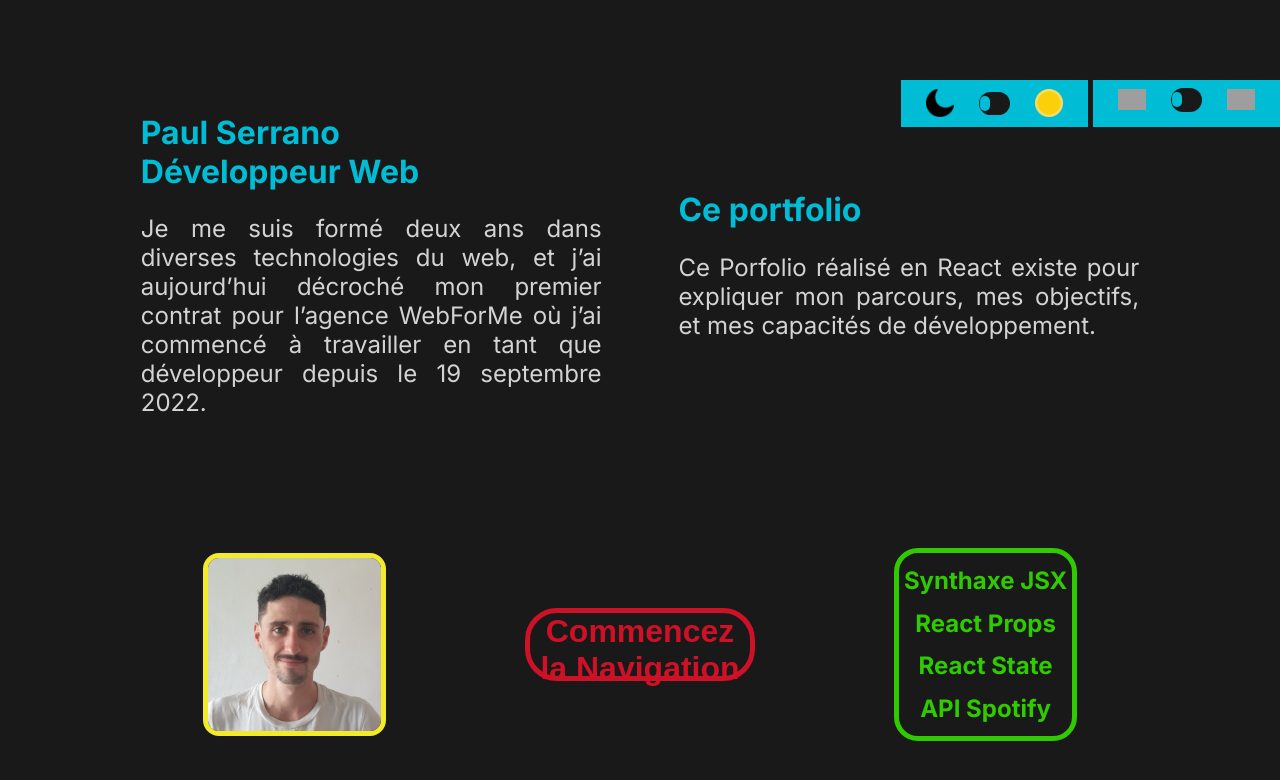
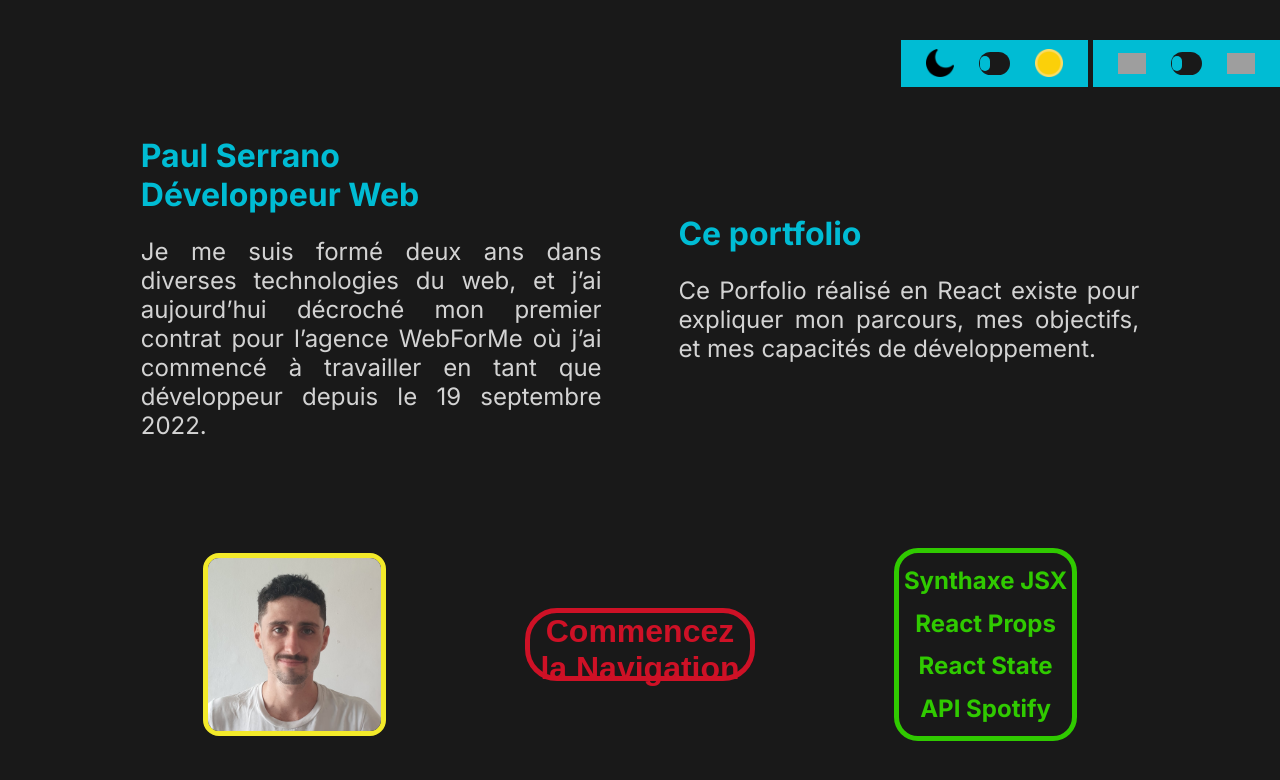
Before and after one commit to Paul-Serrano/portfolio-react, a React (Create React App) app: page / in a window 1280 px wide. Shown: the top 780 px of the page. Built offline with nearby package versions, Linux system fonts and the light colour scheme; grey boxes are pictures that could not be loaded.

Commit message:
opening animations done

```diff
--- a/src/App.js
+++ b/src/App.js
@@ -39,8 +39,8 @@ function App() {
 
   return (
     <div className="App">
+        <IntroBoard lightMode={lightMode} language={langMode} toggleDarkMode={toggleDarkMode} toggleEnglishMode={toggleEnglishMode}/>
         <main className={lightMode ? "main light-mode" : "main"}>
-            <IntroBoard lightMode={lightMode} language={langMode} toggleDarkMode={toggleDarkMode} toggleEnglishMode={toggleEnglishMode}/>
             <div className="left-side">
                 <Nav language={langMode}/>
                 <Option class="settings" toggleDarkMode={toggleDarkMode} toggleEnglishMode={toggleEnglishMode}/>
--- a/src/components/index/IntroBoard.js
+++ b/src/components/index/IntroBoard.js
@@ -1,7 +1,6 @@
 import Option from "../settings/Option";
 import introBoardList from "./introBoardList";
 import profilPicture from "../../img/photo-paul.jpg"
-import {screen} from "@testing-library/react";
 
 function IntroBoard({lightMode, language, toggleDarkMode, toggleEnglishMode}) {
 
@@ -31,9 +30,9 @@ function IntroBoard({lightMode, language, toggleDarkMode, toggleEnglishMode}) {
             perso.style.left = "0";
         }, 750);
         const main = document.getElementsByTagName("main")[0];
+        main.style.display = "flex";
         main.style.animation = "positionswitch 1s forwards linear";
         main.style.animationDelay = "2s";
-        console.log(main);
     }
 
     return(
--- a/src/components/index/Nav.js
+++ b/src/components/index/Nav.js
@@ -25,7 +25,6 @@ function Nav({language}) {
         )
         const main = document.getElementsByTagName("main")[0];
         main.style.animation = "positionswitchback 0.01s forwards linear";
-        console.log(main);
     }
 
     return (
--- a/src/index.css
+++ b/src/index.css
@@ -45,13 +45,20 @@ body {
 }
 
 .main {
-  display: flex;
+  display: none;
   width: 100%;
   height: 100vh;
   position: fixed;
 }
 
 /*Intro Board -- start*/
+
+.intro-board-background {
+  display: flex;
+  width: 100%;
+  height: 100vh;
+  background-color: #191919;
+}
 
 .intro-board {
   position: fixed;
@@ -63,20 +70,22 @@ body {
   flex-direction: column;
   justify-content: space-evenly;
   align-items: center;
+  animation: fadeon 0.5s forwards linear;
 }
 
 .intro-settings {
   width: 30%;
   display: flex;
-  position: absolute;
-  top: 10%;
-  right: 0;
+  position: relative;
+  top: 5%;
   background-color: #00BCD4;
+  left: 100%;
+  align-self: flex-end;
+  animation: slideleft 0.5s forwards ease;
 }
 
 .intro-settings .settings-block {
   width: 50%;
-  height: 25%;
 }
 
 .intro-settings .settings-block:nth-child(2) {
@@ -111,6 +120,19 @@ body {
   flex-direction: column;
   justify-content: center;
   align-items: start;
+  position: relative;
+}
+
+.intro-block:nth-child(1) {
+  right: 100%;
+  animation: slideright 0.5s forwards ease;
+  animation-delay: 0.75s;
+}
+
+.intro-block:nth-child(2) {
+  left: 100%;
+  animation: slideleft 0.5s forwards ease;
+  animation-delay: 1.25s;
 }
 
 .intro-title {
@@ -134,6 +156,10 @@ body {
   width: 90%;
   align-items: center;
   margin: 0 0 5%;
+  position: relative;
+  top: 100%;
+  animation: slideup 0.5s forwards ease;
+  animation-delay: 1.75s;
 }
 
 .intro-react {
@@ -961,6 +987,20 @@ body {
 .light-mode {
   background-color: whitesmoke;
   color: #191919;
+  animation: lightmode 1s forwards linear;
+}
+
+@keyframes lightmode {
+  0% {
+    background-color: #191919;
+    color: lightgrey;
+    border-color: #191919;
+  }
+  100% {
+    background-color: whitesmoke;
+    color: #191919;
+    border-color: whitesmoke;
+  }
 }
 
 .light-mode .lang-bubble {
@@ -979,8 +1019,12 @@ body {
   color: lightgrey;
 }
 
-.light-mode .intro-board .settings-block {
+.light-mode .intro-settings .settings-block {
   border-color: whitesmoke;
+}
+
+.light-mode .settings-btn-block {
+  background-color: whitesmoke;
 }
 
 @media(max-width: 850px) {
@@ -1459,6 +1503,15 @@ body {
   }
 }
 
+@keyframes slideup {
+  0% {
+    top: 100%;
+  }
+  100% {
+    top: 0;
+  }
+}
+
 @keyframes slideleft {
   0% {
     left: 100%;
```
